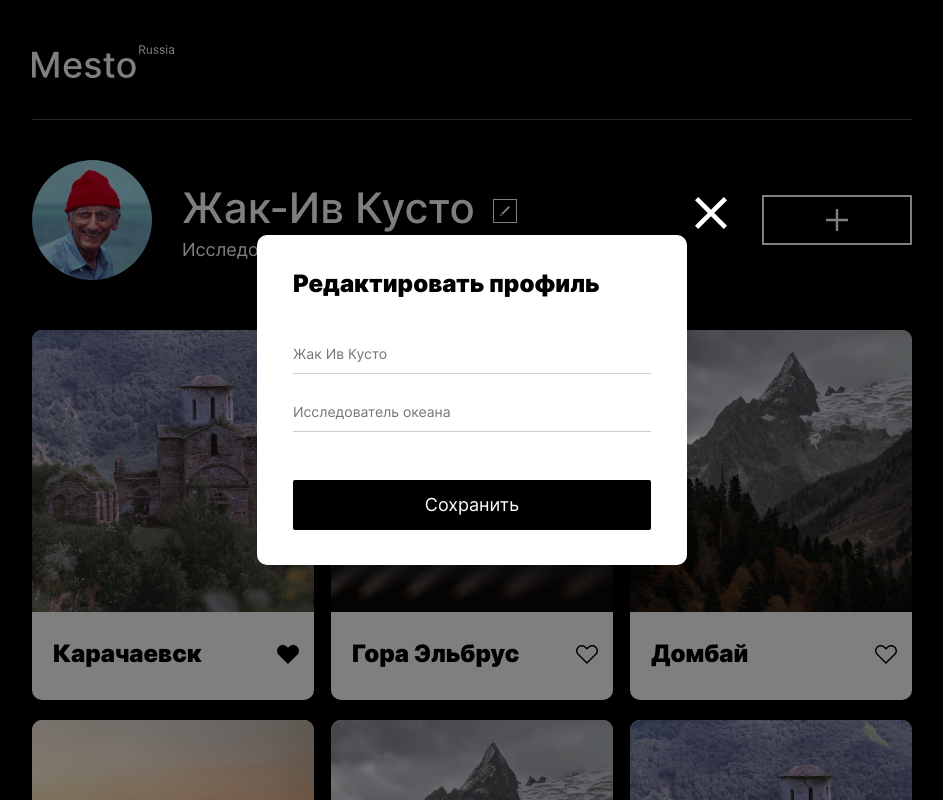
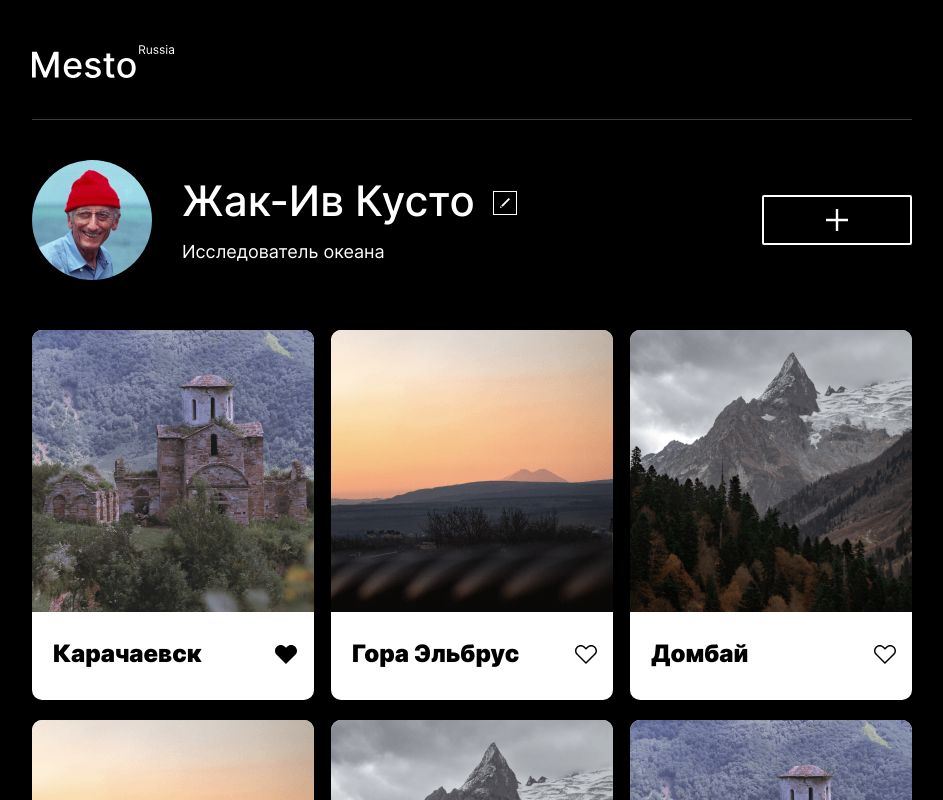
Before and after one commit to VladislavNevolin/mesto-project, a plain HTML site: page index.html in a window 1280 px wide. Shown: the top 800 px of the page, without its empty margins (168-1111 px from the left). Drawn offline with Linux system fonts and the light colour scheme.

Commit message:
after_revue

```diff
--- a/blocks/element/__button-hert/_active/element__button-heart_active.css
+++ b/blocks/element/__button-heart/_active/element__button-heart_active.css
@@ -1,3 +1,7 @@
 .element__button-heart_active{
     background: url(../../../../images/HeartColorBlack.svg);
+    width: 24px;
+    height: 19px;
+    border: 0;
+    background-repeat: no-repeat;
 }
--- a/blocks/element/__button-hert/element__button-hert.css
+++ b/blocks/element/__button-heart/element__button-heart.css
@@ -3,13 +3,13 @@
     background: url(../../../images/Heart.svg);
     background-position: center;
     border: 0;
-    width: 22px;
+    width: 24px;
     height: 19px;
     transition: opacity .5s;
     background-repeat: no-repeat;
 }
 
 .element__button-hert:hover{
-    opacity: 0.6;
+    opacity: 0.5;
     cursor: pointer;
 }
--- a/blocks/element/__image/element__image.css
+++ b/blocks/element/__image/element__image.css
@@ -1,4 +1,5 @@
 .element__image{
-    max-width: 282px;
+    width: 282px;
+    height: 282px;
     border-radius: 10px 10px 0px 0px;
 }
--- a/blocks/footer/footer.css
+++ b/blocks/footer/footer.css
@@ -1,12 +1,10 @@
 .footer{
-    max-width: 318px;
     margin: 67px auto 60px 200px;
 }
 
 @media screen and (max-width: 1049px){
     .footer{
         margin: 48px auto 36px auto;
-        max-width: 282px;
-        max-height: 14px;
+        width: calc(100% - 2 * 19px);
     }
 }
--- a/blocks/header/header.css
+++ b/blocks/header/header.css
@@ -2,7 +2,7 @@
     max-width: 880px;
     margin: 45px auto auto auto;
     min-height: 74px;
-    border-bottom: 1px solid #545454;
+    border-bottom: 1px solid rgb(84, 84, 84, 0.7 );
 }
 
 @media screen and (max-width: 1049px){
--- a/blocks/popup/__button-save/popup__button-save.css
+++ b/blocks/popup/__button-save/popup__button-save.css
@@ -25,5 +25,7 @@
     .popup__button-save{
         margin: 15px 0 0;
         height: 46px;
+        font-size: 14px;
+        line-height: 17px;
     }
 }
--- a/blocks/popup/__container/popup__container.css
+++ b/blocks/popup/__container/popup__container.css
@@ -2,7 +2,6 @@
     background-color: white;
     border-radius: 10px;
     width: 430px;
-    height: 330px;
     position: relative;
     box-shadow: 0px 0px 25px 0px rgba(0, 0, 0, 0.15);
 }
@@ -10,6 +9,5 @@
 @media screen and (max-width: 1049px){
     .popup__container{
         width: 282px;
-        height: 322px;
     }
 }
--- a/blocks/popup/__title/popup__title.css
+++ b/blocks/popup/__title/popup__title.css
@@ -4,7 +4,6 @@
     margin-inline-start: 0;
     margin-inline-end: 0;
     margin: 34px 64px 54px 36px;
-    max-height: 23px;
     font-size: 24px;
     font-style: normal;
     font-weight: 900;
--- a/blocks/popup/_visible/popup_visible.css
+++ b/blocks/popup/_visible/popup_visible.css
@@ -1,3 +1,3 @@
-.popup_visible{
+/* .popup_visible{
     display: flex;
-}
+} */
--- a/blocks/profile/__add-button/profile__add-button.css
+++ b/blocks/profile/__add-button/profile__add-button.css
@@ -6,6 +6,7 @@
     background:  url(../../../images/PlusProfile.svg) center / 22px no-repeat;
     border: 2px solid #FFFFFF;
     transition: opacity .5s;
+    border-radius: 2px;
 }
 
 .profile__add-button:hover{
--- a/blocks/profile/__edit-button/profile__edit-button.css
+++ b/blocks/profile/__edit-button/profile__edit-button.css
@@ -1,8 +1,8 @@
 .profile__edit-button{
     width: 24px;
     height: 24px;
-    margin-left: 18px;
-    align-self: end;
+    margin: auto auto 10px 18px;
+    /* align-self: baseline; */
     background: url(../../../images/PenProfile.svg) center / 10px no-repeat;
     border: 1px solid #FFFFFF;
     transition: opacity .5s;
--- a/blocks/profile/__info/profile__info.css
+++ b/blocks/profile/__info/profile__info.css
@@ -2,13 +2,11 @@
     display: flex;
     flex-wrap: wrap;
     max-width: 336px;
-    max-height: 73px;
 }
 
 @media screen and (max-width: 1049px){
     .profile__info{
         max-width: 282px;
-        max-height: 54px;
         justify-content: center;
     }
 }
--- a/blocks/profile/__subtitle/profile__subtitle.css
+++ b/blocks/profile/__subtitle/profile__subtitle.css
@@ -9,7 +9,6 @@
     font-weight: 400;
     font-size: 18px;
     line-height: 1.22;
-    max-height: 18px;
 }
 
 @media screen and (max-width: 1049px){
--- a/blocks/profile/__title/profile__title.css
+++ b/blocks/profile/__title/profile__title.css
@@ -7,14 +7,18 @@
     font-weight: 500;
     font-size: 42px;
     line-height: 1.14;
-    max-height: 39px;
     max-width: 294px;
+    text-overflow: ellipsis;
+    white-space: nowrap;
+    overflow: hidden;
+    text-overflow: ellipsis;
+    white-space: nowrap;
+    overflow: hidden;
 }
 
 @media screen and (max-width: 1049px){
     .profile__title{
         max-width: 189px;
-        font-style: normal;
         font-size: 27px;
         line-height: 1.22;
         text-align: center;
--- a/blocks/profile/profile.css
+++ b/blocks/profile/profile.css
@@ -3,13 +3,10 @@
     display: flex;
     align-items: center;
     max-width: 880px;
-    max-height: 120px;
-
 }
 
 @media screen and (max-width: 1049px){
     .profile{
-        max-height: 300px;
         margin-top: 42px;
         flex-direction: column;
     }
--- a/index.html
+++ b/index.html
@@ -18,54 +18,54 @@
             <img src="./images/JackIvKusto.jpg" alt="Жак Ив Кусто" class="profile__avatar ">
             <div class="profile__info">
                 <h1 class="profile__title">Жак-Ив Кусто</h1>
-                <button title="button" class="profile__edit-button"></button>
+                <button type="button" class="profile__edit-button"></button>
                 <p class="profile__subtitle">Исследователь океана</p>
             </div>
-            <button title="button" class="profile__add-button border"></button>
+            <button type="button" class="profile__add-button"></button>
         </section>
         <section class="elements">
-            <div class="element">
+            <article class="element">
                 <img src="./images/KarCher.jpg" alt="Карачаевск" class="element__image">
                 <div class="element__theme">
                     <h2 class="element__title">Карачаевск</h2>
-                    <button title="button" class="element__button-hert element__button-heart_active"></button>
+                    <button type="button" class="element__button-heart element__button-heart_active"></button>
                 </div>
-            </div>
-            <div class="element">
+            </article>
+            <article class="element">
                 <img src="./images/Elbrus.png" alt="Гора Эльбрус" class="element__image">
                 <div class="element__theme">
                     <h2 class="element__title">Гора Эльбрус</h2>
-                    <button title="button" class="element__button-hert"></button>
+                    <button type="button" class="element__button-hert"></button>
                 </div>
-            </div>
-            <div class="element">
+            </article>
+            <article class="element">
                 <img src="./images/Dombay.png" alt="Домбай" class="element__image">
                 <div class="element__theme">
                     <h2 class="element__title">Домбай</h2>
-                    <button title="button" class="element__button-hert"></button>
+                    <button type="button" class="element__button-hert"></button>
                 </div>
-            </div>
-            <div class="element">
+            </article>
+            <article class="element">
                 <img src="./images/Elbrus.png" alt="Гора Эльбрус" class="element__image">
                 <div class="element__theme">
                     <h2 class="element__title">Гора Эльбрус</h2>
-                    <button title="button" class="element__button-hert"></button>
+                    <button type="button" class="element__button-hert"></button>
                 </div>
-            </div>
-            <div class="element">
+            </article>
+            <article class="element">
                 <img src="./images/Dombay.png" alt="Домбай" class="element__image">
                 <div class="element__theme">
                     <h2 class="element__title">Домбай</h2>
-                    <button title="button" class="element__button-hert"></button>
+                    <button type="button" class="element__button-hert"></button>
                 </div>
-            </div>
-            <div class="element">
+            </article>
+            <article class="element">
                 <img src="./images/KarCher.jpg" alt="Карачаево-Черкессия" class="element__image">
                 <div class="element__theme">
                     <h2 class="element__title">Карачаево-Черкессия</h2>
-                    <button title="button" class="element__button-hert"></button>
+                    <button type="button" class="element__button-hert"></button>
                 </div>
-            </div>
+            </article>
         </section>
     </main>
 
@@ -77,11 +77,11 @@
         <div class="popup__container">
             <button type="button" class="popup__button-close"></button>
             <h2 class="popup__title">Редактировать профиль</h2>
-            <fieldset class="popup__form">
-                <input type="text" class="popup__input" id="title" placeholder="Жак Ив Кусто">
-                <input type="text" class="popup__input" id="subtitle" placeholder="Исследователь океана">
-                <button type="button" class="popup__button-save">Сохранить</button>
-            </fieldset>
+            <form class="popup__form" name="popup">
+                <input type="text" class="popup__input" id="title" placeholder="Жак Ив Кусто" name="popupInput">
+                <input type="text" class="popup__input" id="subtitle" placeholder="Исследователь океана" name="popupInput">
+                <button type="submit" class="popup__button-save">Сохранить</button>
+            </form>
         </div>
     </div>
 
--- a/pages/index.css
+++ b/pages/index.css
@@ -17,8 +17,8 @@
 @import url(../blocks/elements/elements.css);
 
 @import url(../blocks/element/element.css);
-@import url(../blocks/element/__button-hert/element__button-hert.css);
-@import url(../blocks/element/__button-hert/_active/element__button-heart_active.css);
+@import url(../blocks/element/__button-heart/element__button-heart.css);
+@import url(../blocks/element/__button-heart/_active/element__button-heart_active.css);
 @import url(../blocks/element/__image/element__image.css);
 @import url(../blocks/element/__theme/element__theme.css);
 @import url(../blocks/element/__title/element__title.css);
```
